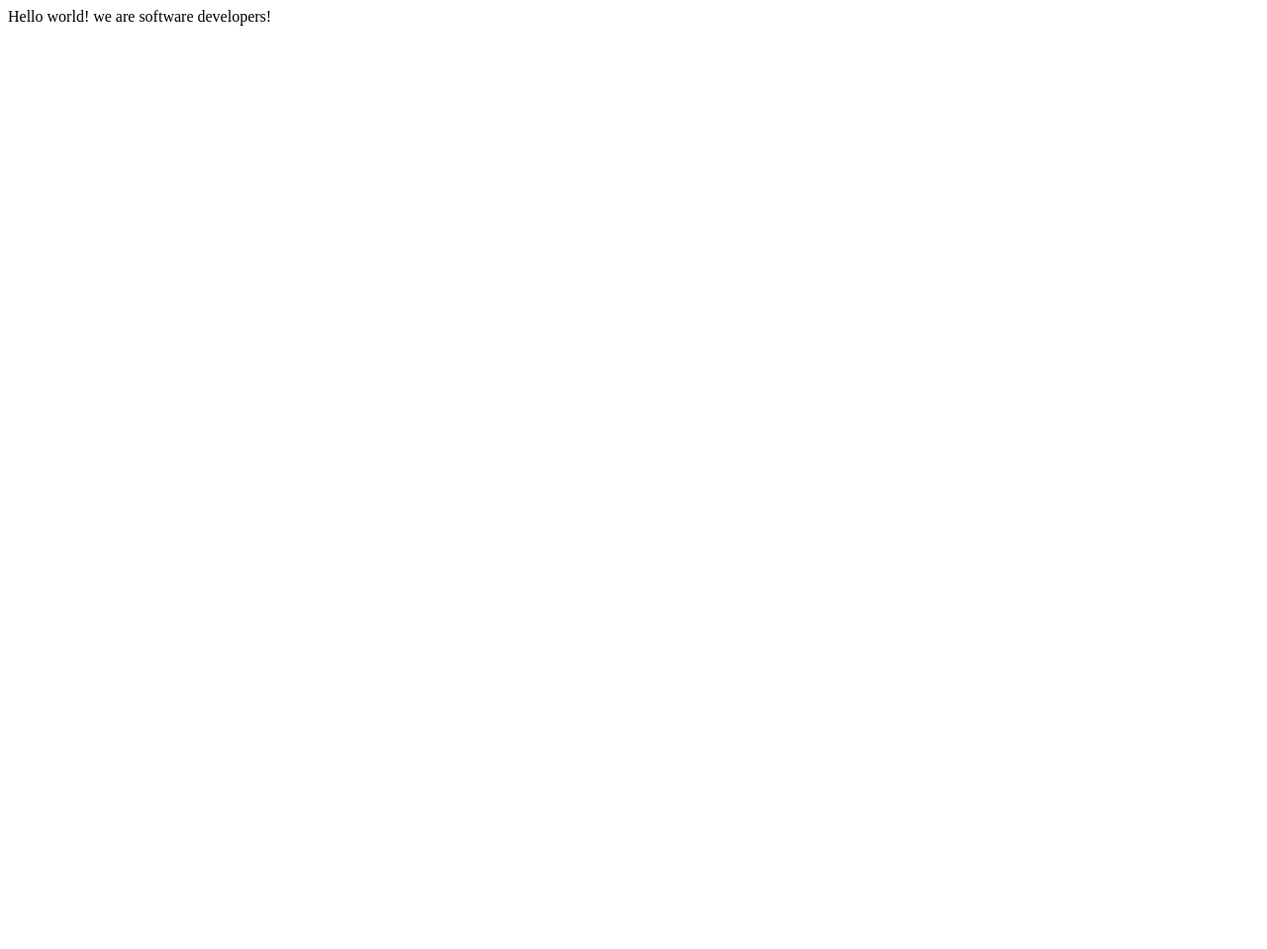
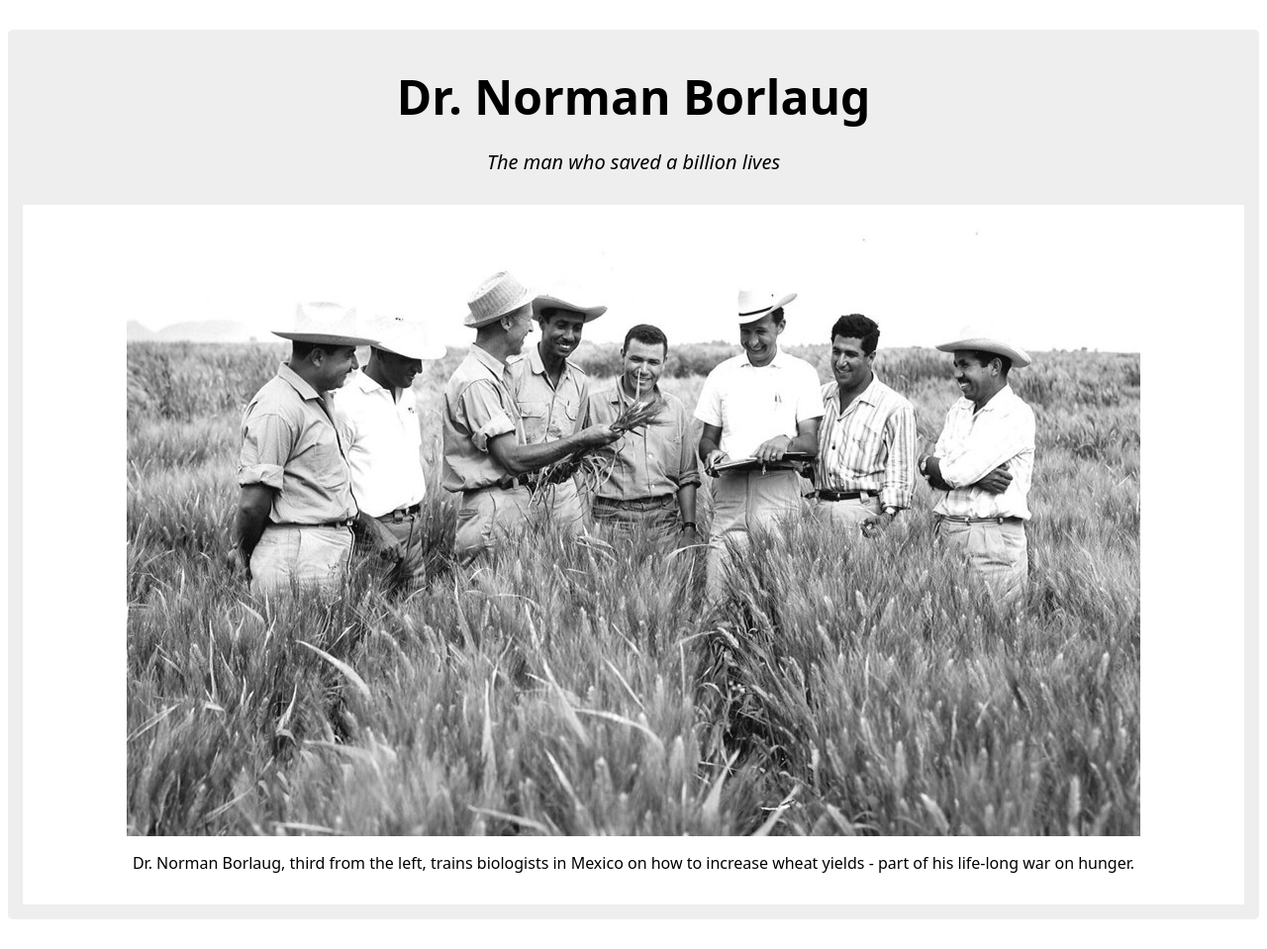
Before and after one commit to BB-Simon/microverse-collab3, a plain HTML site: page index.html in a window 1280 px wide. Shown: the whole page at 99% size. Before the commit the page ends 800 px from the top, so only its background shows below. Drawn offline with Linux system fonts and the light colour scheme.

Commit message:
simon's contibution on tribute page

```diff
--- a/css/style.css
+++ b/css/style.css
@@ -0,0 +1,53 @@
+* {
+  padding: 0;
+  margin: 0;
+  box-sizing: border-box;
+}
+
+:root {
+  --white: #ffffff;
+  --gray: #eee
+}
+
+body {
+  font-family: system-ui, -apple-system, BlinkMacSystemFont, 'Segoe UI', Roboto, Oxygen, Ubuntu, Cantarell, 'Open Sans', 'Helvetica Neue', sans-serif;
+}
+
+#main {
+  margin: 30px 8px;
+  padding: 15px;
+  border-radius: 5px;
+  background: var(--gray);
+}
+
+#main>h1 {
+  text-align: center;
+  font-size: 48px;
+  margin: 20px 0;
+}
+
+#main>p {
+  text-align: center;
+  font-size: 20px;
+  font-style: italic;
+  margin: 0 0 30px;
+}
+
+#img-div {
+  background: var(--white);
+  padding: 15px;
+
+  display: flex;
+  flex-direction: column;
+  align-items: center;
+}
+
+#image {
+  max-width: 100%;
+  height: 100%;
+}
+
+#img-caption {
+  font-size: 16px;
+  padding: 16px 0;
+}
--- a/index.html
+++ b/index.html
@@ -8,7 +8,18 @@
 </head>
 
 <body>
-  Hello world! we are software developers!
+  <main id="main">
+    <h1 id="title">Dr. Norman Borlaug</h1>
+    <p>The man who saved a billion lives</p>
+    <div id="img-div">
+      <img id="image" src="/bg.jpg" alt="">
+      <p id="img-caption">
+        Dr. Norman Borlaug, third from the left, trains biologists in Mexico on how to increase wheat yields - part of
+        his
+        life-long war on hunger.
+      </p>
+    </div>
+  </main>
   <!-- <script src="https://cdn.freecodecamp.org/testable-projects-fcc/v1/bundle.js"></script>
     <script  src="js/index.js"></script> -->
 </body>
```
Also changed, not shown: bg.jpg (added).
